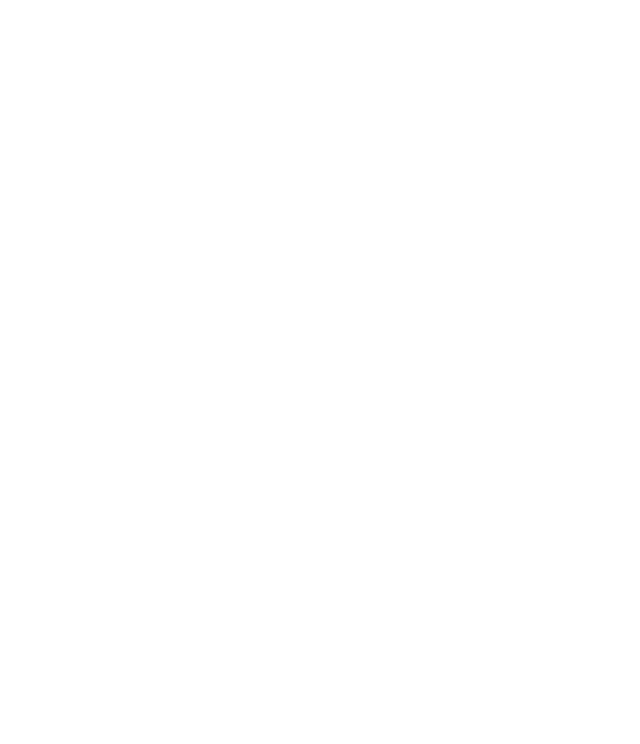
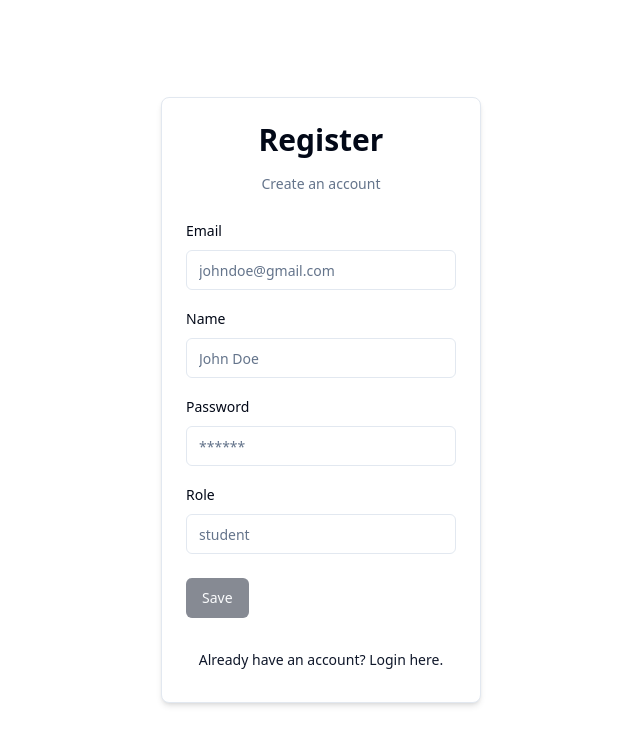
Before and after one commit to Dhruv1969Karnwal/course-builder-frontend, a React (Vite) app: page /auth/signUp in a window 1280 px wide. Before the commit this address had no page. Shown: the top 744 px of the page, without its empty margins (319-959 px from the left). Built offline with nearby package versions, Linux system fonts and the light colour scheme.

Commit message:
register-form-added

```diff
--- a/src/App.jsx
+++ b/src/App.jsx
@@ -5,6 +5,7 @@
 import AnalyticsPage from "./pages/Teacher/Analytics"
 import CreateCoursePage from "./pages/Teacher/Create"
 import CourseIDPage from "./pages/Teacher/CourseID"
+import Register from "./pages/Auth/Register"
 
 function App() {
 
@@ -13,6 +14,7 @@
     <Routes>
       <Route path="/" element={<HomePage />} />
       <Route path="/search" element={<SearchPage />} />
+      <Route path="/auth/signUp" element={<Register />} />
       <Route path="/teacher/courses" element={<CoursesPage />} />
       <Route path="/teacher/analytics" element={<AnalyticsPage />} />
       <Route path="/teacher/create" element={<CreateCoursePage />} />
--- /dev/null
+++ b/src/components/ui/card.jsx
@@ -0,0 +1,50 @@
+import * as React from "react"
+
+import { cn } from "@/lib/utils"
+
+const Card = React.forwardRef(({ className, ...props }, ref) => (
+  <div
+    ref={ref}
+    className={cn("rounded-lg border bg-card text-card-foreground shadow-sm", className)}
+    {...props} />
+))
+Card.displayName = "Card"
+
+const CardHeader = React.forwardRef(({ className, ...props }, ref) => (
+  <div
+    ref={ref}
+    className={cn("flex flex-col space-y-1.5 p-6", className)}
+    {...props} />
+))
+CardHeader.displayName = "CardHeader"
+
+const CardTitle = React.forwardRef(({ className, ...props }, ref) => (
+  <h3
+    ref={ref}
+    className={cn("text-2xl font-semibold leading-none tracking-tight", className)}
+    {...props} />
+))
+CardTitle.displayName = "CardTitle"
+
+const CardDescription = React.forwardRef(({ className, ...props }, ref) => (
+  <p
+    ref={ref}
+    className={cn("text-sm text-muted-foreground", className)}
+    {...props} />
+))
+CardDescription.displayName = "CardDescription"
+
+const CardContent = React.forwardRef(({ className, ...props }, ref) => (
+  <div ref={ref} className={cn("p-6 pt-0", className)} {...props} />
+))
+CardContent.displayName = "CardContent"
+
+const CardFooter = React.forwardRef(({ className, ...props }, ref) => (
+  <div
+    ref={ref}
+    className={cn("flex items-center p-6 pt-0", className)}
+    {...props} />
+))
+CardFooter.displayName = "CardFooter"
+
+export { Card, CardHeader, CardFooter, CardTitle, CardDescription, CardContent }
--- a/src/components/utils/components/TitleForm.jsx
+++ b/src/components/utils/components/TitleForm.jsx
@@ -43,7 +43,7 @@
   return (
     <div className="mt-6 border bg-slate-100 rounded-md p-4">
       <div className="font-medium flex items-center justify-between">
-        Course title
+        Course twitle
         <Button onClick={toggleEdit} variant="ghost">
           {isEditing ? (
             <>Cancel</>
--- /dev/null
+++ b/src/components/utils/components/authHeader.jsx
@@ -0,0 +1,12 @@
+
+
+const AuthHeader = ({label, title}) => {
+  return (
+    <div className="w-full flex flex-col gap-y-4 items-center justify-center">
+        <h1 className="text-3xl font-semibold">{title}</h1>
+        <p className="text-muted-foreground text-sm">{label}</p>
+    </div>
+  )
+}
+
+export default AuthHeader
--- /dev/null
+++ b/src/components/utils/components/backButton.jsx
@@ -0,0 +1,12 @@
+import { Button } from "@/components/ui/button";
+import { Link } from "react-router-dom";
+
+const BackButton = ({ label, href }) => {
+  return (
+    <Button variant="link" className="font-normal w-full" size="sm" asChild>
+      <Link to={href}>{label}</Link>
+    </Button>
+  );
+};
+
+export default BackButton;
--- /dev/null
+++ b/src/components/utils/components/cardWapper.jsx
@@ -0,0 +1,32 @@
+import {
+  Card,
+  CardContent,
+  CardHeader,
+  CardFooter,
+} from "@/components/ui/card";
+import AuthHeader from "./authHeader";
+import BackButton from "./backButton";
+
+const CardWrapper = ({
+  label,
+  title,
+  backButtonHref,
+  backButtonLabel,
+  children,
+}) => {
+  return (
+    <div className="flex justify-center items-center h-screen">
+    <Card className="xl:w-1/4 md:w-1/2 shadow-md ">
+      <CardHeader>
+        <AuthHeader label={label} title={title} />
+      </CardHeader>
+      <CardContent>{children}</CardContent>
+      <CardFooter>
+        <BackButton label={backButtonLabel} href={backButtonHref} />
+      </CardFooter>
+    </Card>
+    </div>
+  );
+};
+
+export default CardWrapper;
--- /dev/null
+++ b/src/pages/Auth/Register.jsx
@@ -0,0 +1,125 @@
+import {
+  Form,
+  FormControl,
+  FormField,
+  FormItem,
+  FormLabel,
+  FormMessage,
+} from "@/components/ui/form";
+import { zodResolver } from "@hookform/resolvers/zod";
+import { useForm } from "react-hook-form";
+import { z } from "zod";
+import CardWrapper from "@/components/utils/components/cardWapper";
+import { Input } from "@/components/ui/input";
+import { Button } from "@/components/ui/button";
+
+const formSchema = z.object({
+  name: z.string().min(1, {
+    message: "Name is required",
+  }),
+  email: z.string().min(1, {
+    message: "Email is required",
+  }),
+  password: z.string().min(1, {
+    message: "Password is required",
+  }),
+  role: z.string().min(1, {
+    message: "Role is required",
+  }),
+});
+
+const Register = () => {
+  const form = useForm({
+    resolver: zodResolver(formSchema),
+    defaultValues: {
+      name: "",
+      email: "",
+      password: "",
+      role: "",
+    },
+  });
+
+  const { control, handleSubmit } = form;
+  const { isSubmitting, isValid } = form.formState;
+
+  const onSubmit = (values) => {
+    console.log(values);
+  };
+
+  return (
+    <CardWrapper
+      label="Create an account"
+      title="Register"
+      backButtonHref="/auth/login"
+      backButtonLabel="Already have an account? Login here."
+    >
+      <Form {...form}>
+        <form onSubmit={handleSubmit(onSubmit)} className="space-y-6">
+          <div className="space-y-4">
+            <FormField
+              control={control}
+              name="email"
+              render={({ field }) => (
+                <FormItem>
+                  <FormLabel>Email</FormLabel>
+                  <FormControl>
+                    <Input
+                      {...field}
+                      type="email"
+                      placeholder="johndoe@gmail.com"
+                    />
+                  </FormControl>
+                  <FormMessage />
+                </FormItem>
+              )}
+            />
+            <FormField
+              control={control}
+              name="name"
+              render={({ field }) => (
+                <FormItem>
+                  <FormLabel>Name</FormLabel>
+                  <FormControl>
+                    <Input {...field} placeholder="John Doe" />
+                  </FormControl>
+                  <FormMessage />
+                </FormItem>
+              )}
+            />
+            <FormField
+              control={control}
+              name="password"
+              render={({ field }) => (
+                <FormItem>
+                  <FormLabel>Password</FormLabel>
+                  <FormControl>
+                    <Input {...field} type="password" placeholder="******" />
+                  </FormControl>
+                  <FormMessage />
+                </FormItem>
+              )}
+            />
+            <FormField
+              control={control}
+              name="role"
+              render={({ field }) => (
+                <FormItem>
+                  <FormLabel>Role</FormLabel>
+                  <FormControl>
+                    <Input {...field} type="text" placeholder="student" />
+                  </FormControl>
+                  <FormMessage />
+                </FormItem>
+              )}
+            />
+          </div>
+          <Button type="submit" disabled={!isValid || isSubmitting}>
+            Save
+          </Button>
+        </form>
+      </Form>
+    </CardWrapper>
+  );
+};
+
+export default Register;
```
